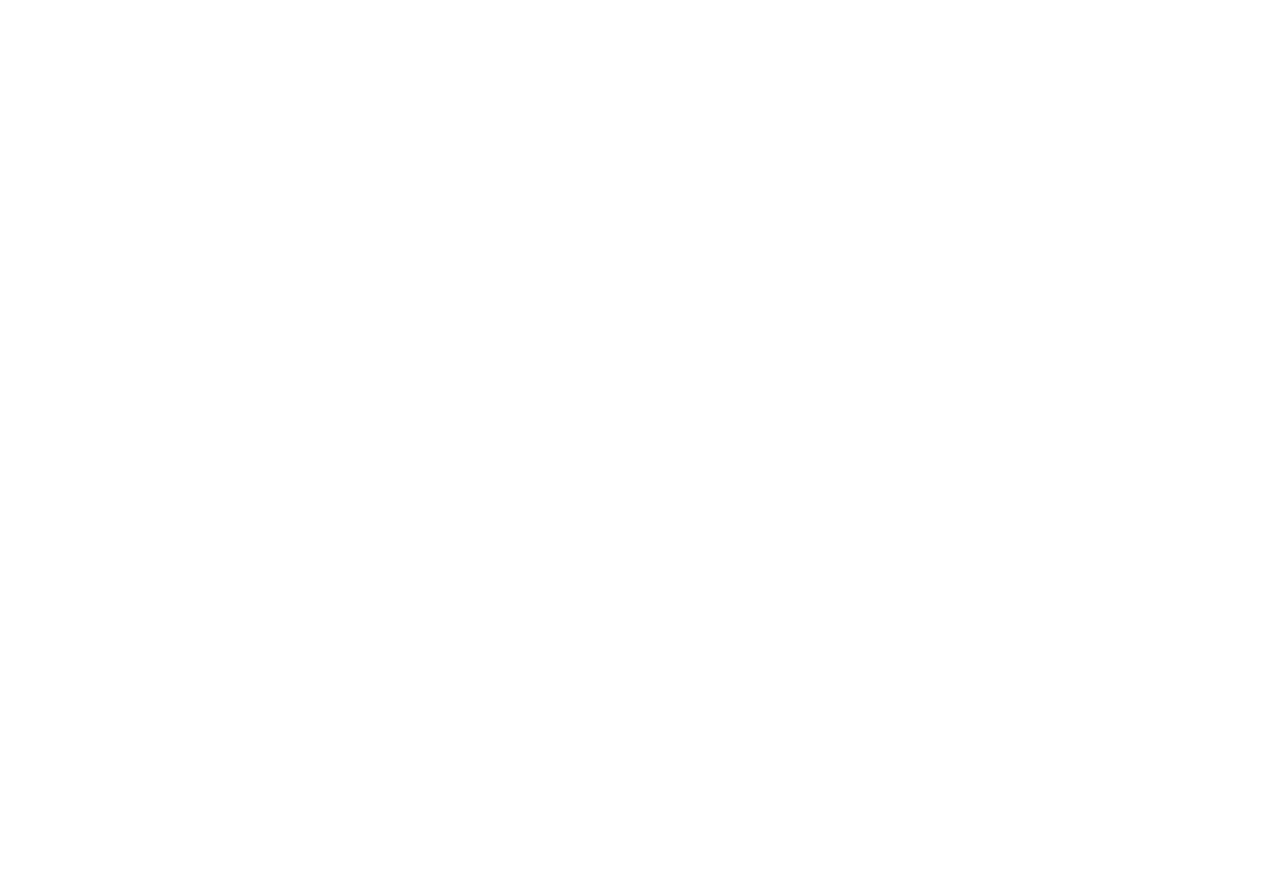
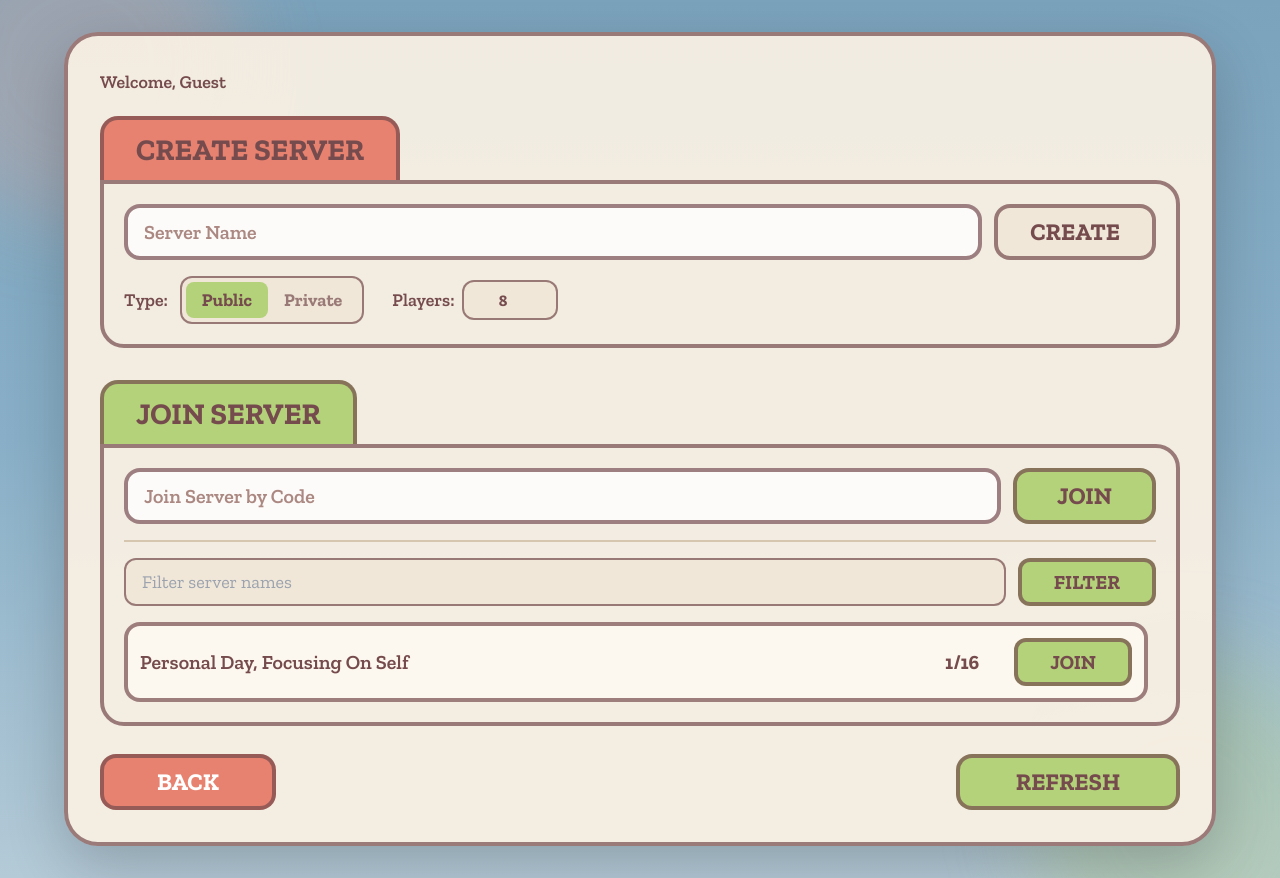
Before and after one commit to Chujo58/Copium-Friends, a React (Vite) app: page /dashboard in a window 1280 px wide. Before the commit this address had no page. Before the commit the page ends 800 px from the top, so only its background shows below. Built offline with nearby package versions, Linux system fonts and the light colour scheme; a web font is replaced by a local one.

Commit message:
adding dashboard stuffs

```diff
--- a/src/App.jsx
+++ b/src/App.jsx
@@ -3,13 +3,15 @@ import React from "react";
 import { BrowserRouter as Router, Routes, Route } from "react-router-dom";
 
 import Landing from "./pages/landing";
+import Dashboard from "./pages/dashboard";
 
 export default function App() {
   return (
     <Router>
       <Routes>
         <Route path="/" element={<Landing />} />
+        <Route path="/dashboard" element={<Dashboard />} />
       </Routes>
     </Router>
-    )
+  );
 }
--- a/src/pages/dashboard.jsx
+++ b/src/pages/dashboard.jsx
@@ -0,0 +1,174 @@
+import { useMemo, useState } from "react";
+import { useLocation, useNavigate } from "react-router-dom";
+
+const demoServers = [
+  {
+    name: "Personal Day, Focusing On Self",
+    players: "1/16",
+  },
+];
+
+export default function Dashboard() {
+  const navigate = useNavigate();
+  const location = useLocation();
+  const [serverCode, setServerCode] = useState("");
+  const [filterText, setFilterText] = useState("");
+  const [serverType, setServerType] = useState("Public");
+  const [playerCount, setPlayerCount] = useState("8");
+  const username = location.state?.username || "Guest";
+
+  const filteredServers = useMemo(() => {
+    const value = filterText.trim().toLowerCase();
+    if (!value) return demoServers;
+    return demoServers.filter((server) =>
+      server.name.toLowerCase().includes(value),
+    );
+  }, [filterText]);
+
+  function handlePlayerCountChange(value) {
+    if (value === "") {
+      setPlayerCount("");
+      return;
+    }
+    const numeric = Number(value);
+    if (Number.isNaN(numeric)) return;
+    setPlayerCount(String(Math.min(12, Math.max(1, numeric))));
+  }
+
+  return (
+    <div className="relative min-h-screen overflow-hidden bg-gradient-to-b from-[#7BA3BC] via-[#88AFC7] to-[#B4CAD7] px-4 py-8 md:px-8">
+      <div className="absolute -top-24 -left-20 h-80 w-80 rounded-full bg-[#E9A594]/30 blur-2xl" />
+      <div className="absolute -bottom-24 -right-16 h-80 w-80 rounded-full bg-[#AFCB79]/30 blur-2xl" />
+
+      <div className="relative mx-auto max-w-6xl rounded-[34px] border-4 border-rose-plum/70 bg-[#F8F0E3]/95 p-5 shadow-[0_20px_60px_rgba(0,0,0,0.2)] md:p-8">
+        <p className="mb-5 text-lg font-semibold text-rose-plum">
+          Welcome, {username}
+        </p>
+
+        <section>
+          <div className="inline-block rounded-t-[18px] border-4 border-b-0 border-rose-plum/70 bg-[#E78270] px-8 py-3 font-card text-3xl font-bold uppercase text-rose-plum">
+            Create Server
+          </div>
+          <div className="rounded-r-[24px] rounded-bl-[24px] border-4 border-rose-plum/70 p-5">
+            <div className="mb-4 flex gap-3">
+              <input
+                placeholder="Server Name"
+                className="h-14 flex-1 rounded-2xl border-4 border-rose-plum/70 bg-white/80 px-4 text-xl font-semibold text-rose-plum placeholder:text-rose-dusty outline-none"
+              />
+              <button className="h-14 rounded-2xl border-4 border-rose-plum/70 bg-[#F0E7D8] px-8 font-card text-2xl font-bold uppercase text-rose-plum transition hover:bg-[#E9DEC9]">
+                Create
+              </button>
+            </div>
+
+            <div className="flex flex-wrap items-center gap-x-7 gap-y-3 text-lg font-semibold text-rose-plum">
+              <div className="flex items-center gap-3">
+                <span>Type:</span>
+                <div className="inline-flex rounded-xl border-2 border-rose-plum/70 bg-[#F0E7D8] p-1">
+                  <button
+                    onClick={() => setServerType("Public")}
+                    className={`rounded-lg px-4 py-1 font-bold transition ${
+                      serverType === "Public"
+                        ? "bg-[#B3D27A] text-rose-plum"
+                        : "text-rose-plum/70 hover:bg-[#E4D8C9]"
+                    }`}
+                  >
+                    Public
+                  </button>
+                  <button
+                    onClick={() => setServerType("Private")}
+                    className={`rounded-lg px-4 py-1 font-bold transition ${
+                      serverType === "Private"
+                        ? "bg-[#E78270] text-white"
+                        : "text-rose-plum/70 hover:bg-[#E4D8C9]"
+                    }`}
+                  >
+                    Private
+                  </button>
+                </div>
+              </div>
+
+              <label className="inline-flex items-center gap-2">
+                <span>Players:</span>
+                <input
+                  type="number"
+                  min="1"
+                  max="12"
+                  value={playerCount}
+                  onChange={(event) =>
+                    handlePlayerCountChange(event.target.value)
+                  }
+                  placeholder="1-12"
+                  className="h-10 w-24 rounded-xl border-2 border-rose-plum/70 bg-[#F0E7D8] px-3 text-center text-base font-bold text-rose-plum outline-none"
+                />
+              </label>
+            </div>
+          </div>
+        </section>
+
+        <section className="mt-8">
+          <div className="inline-block rounded-t-[18px] border-4 border-b-0 border-rose-plum/70 bg-[#B3D27A] px-8 py-3 font-card text-3xl font-bold uppercase text-rose-plum">
+            Join Server
+          </div>
+          <div className="rounded-r-[24px] rounded-bl-[24px] border-4 border-rose-plum/70 p-5">
+            <div className="mb-4 flex gap-3">
+              <input
+                value={serverCode}
+                onChange={(event) => setServerCode(event.target.value)}
+                placeholder="Join Server by Code"
+                className="h-14 flex-1 rounded-2xl border-4 border-rose-plum/70 bg-white/80 px-4 text-xl font-semibold text-rose-plum placeholder:text-rose-dusty outline-none"
+              />
+              <button className="h-14 rounded-2xl border-4 border-rose-plum/70 bg-[#B3D27A] px-10 font-card text-2xl font-bold uppercase text-rose-plum transition hover:bg-[#A2C16B]">
+                Join
+              </button>
+            </div>
+
+            <div className="mb-4 flex flex-wrap items-center gap-3 border-t-2 border-[#D7C6AF] pt-4">
+              <input
+                value={filterText}
+                onChange={(event) => setFilterText(event.target.value)}
+                placeholder="Filter server names"
+                className="h-12 min-w-[220px] flex-1 rounded-xl border-2 border-rose-plum/70 bg-[#F0E7D8] px-4 text-lg text-rose-plum outline-none"
+              />
+              <button className="h-12 rounded-xl border-4 border-rose-plum/70 bg-[#B3D27A] px-8 font-card text-xl font-bold uppercase text-rose-plum transition hover:bg-[#A2C16B]">
+                Filter
+              </button>
+            </div>
+
+            <div className="max-h-[340px] space-y-3 overflow-auto pr-2">
+              {filteredServers.map((server) => (
+                <article
+                  key={server.name}
+                  className="flex items-center gap-3 rounded-2xl border-4 border-rose-plum/70 bg-[#FDF8EF] p-3"
+                >
+                  <div className="min-w-0 flex-1 py-1">
+                    <p className="truncate text-xl font-semibold text-rose-plum">
+                      {server.name}
+                    </p>
+                  </div>
+                  <p className="w-20 text-center text-xl font-bold text-rose-plum">
+                    {server.players}
+                  </p>
+                  <button className="h-12 rounded-xl border-4 border-rose-plum/70 bg-[#B3D27A] px-8 font-card text-xl font-bold uppercase text-rose-plum transition hover:bg-[#A2C16B]">
+                    Join
+                  </button>
+                </article>
+              ))}
+            </div>
+          </div>
+        </section>
+
+        <div className="mt-7 flex items-center justify-between">
+          <button
+            onClick={() => navigate("/")}
+            className="h-14 w-44 rounded-2xl border-4 border-rose-plum/70 bg-[#E78270] font-card text-2xl font-bold uppercase text-white transition hover:bg-[#D96C59]"
+          >
+            Back
+          </button>
+          <button className="h-14 w-56 rounded-2xl border-4 border-rose-plum/70 bg-[#B3D27A] font-card text-2xl font-bold uppercase text-rose-plum transition hover:bg-[#A2C16B]">
+            Refresh
+          </button>
+        </div>
+      </div>
+    </div>
+  );
+}
```
Also changed, not shown: src/pages/landing.jsx (line endings or trailing spaces). Lines whose indentation alone changed are shown as unchanged.
